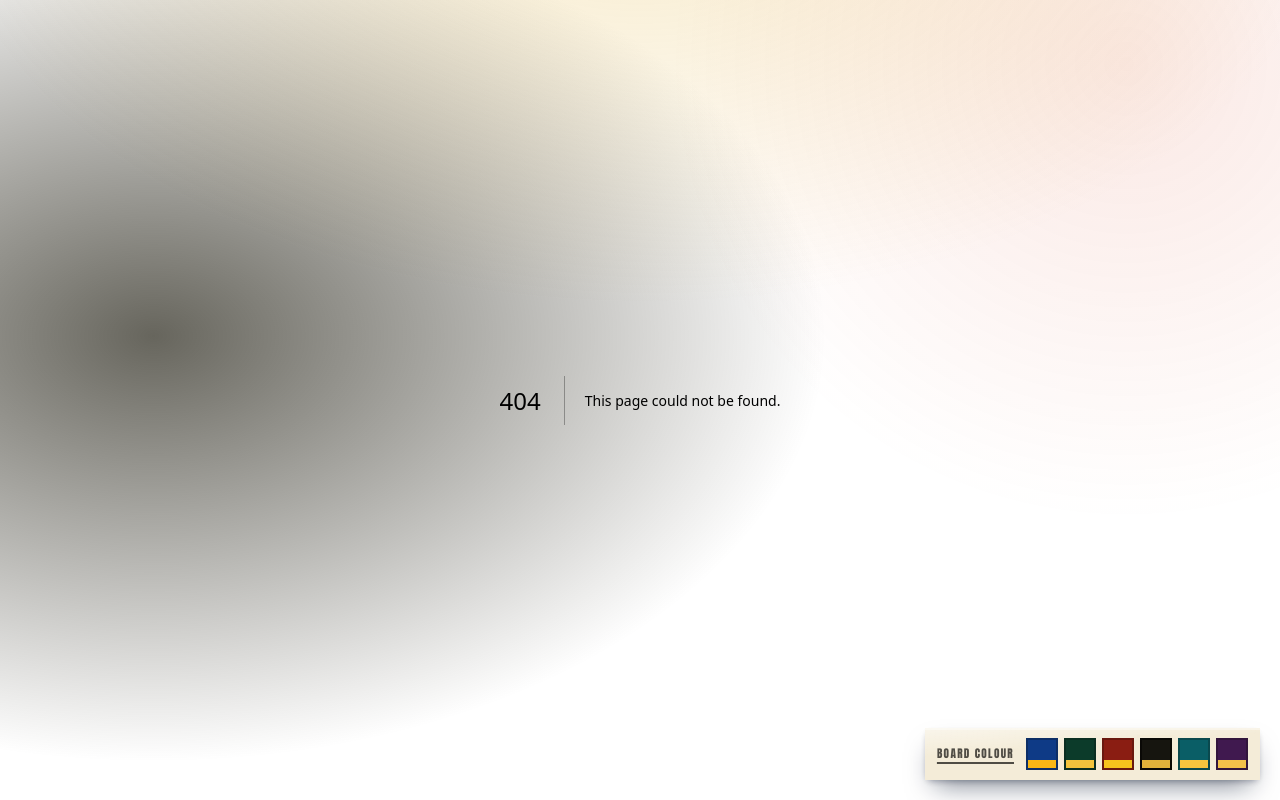
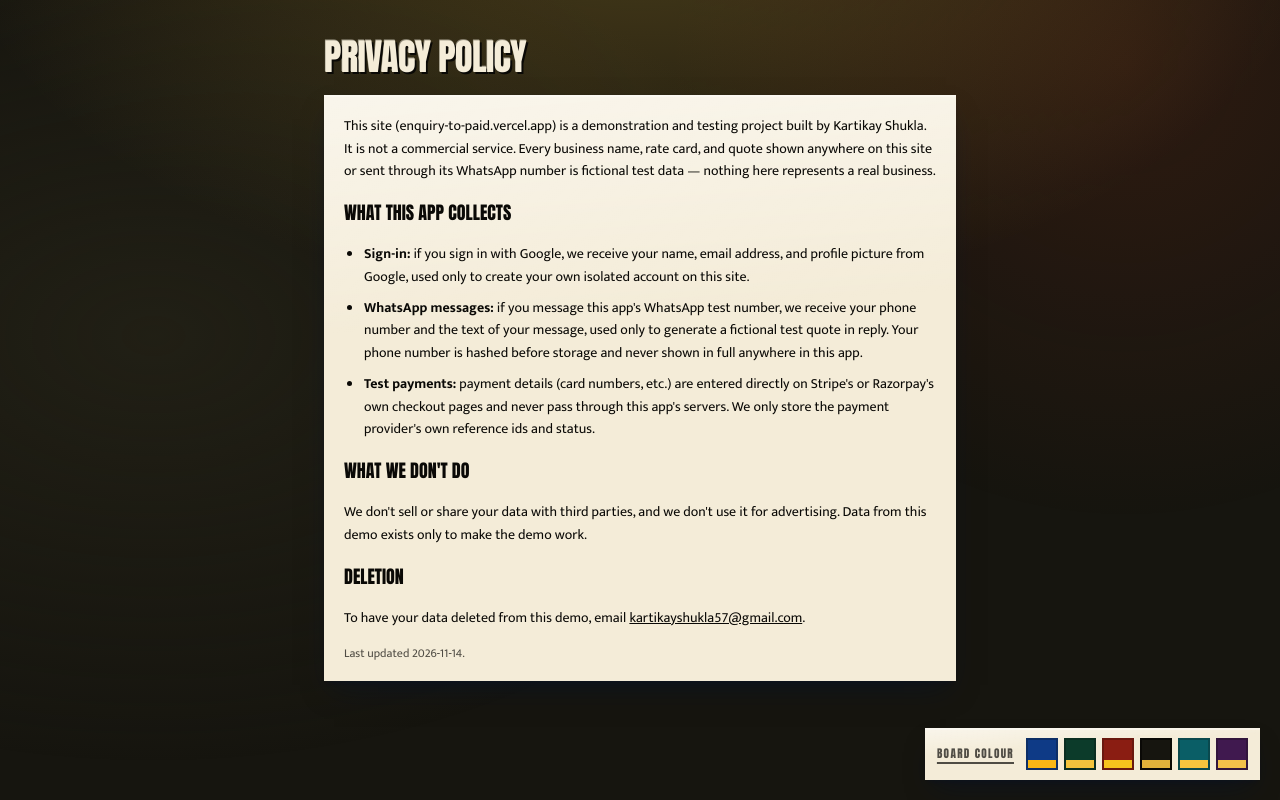
Before and after one commit to kartikayshukla17/enquiry-to-paid, a Next.js app: page /privacy in a window 1280 px wide. Before the commit this address had no page. Built offline with nearby package versions, Linux system fonts and the light colour scheme; a web font is replaced by a local one.

Commit message:
feat(site): add a privacy policy page, needed to publish the Meta WhatsApp app

```diff
--- /dev/null
+++ b/src/app/privacy/page.tsx
@@ -0,0 +1,31 @@
+export default function PrivacyPage() {
+  return (
+    <main className="mx-auto flex min-h-screen max-w-2xl flex-col gap-5 px-5 py-10">
+      <h1 className="painted font-display text-[clamp(1.7rem,4.4vw,2.3rem)] leading-[0.95] uppercase tracking-[-0.02em]">Privacy policy</h1>
+      <section className="panel flex flex-col gap-4 p-5 text-ink text-sm leading-relaxed">
+        <p>
+          This site (<span className="nums">enquiry-to-paid.vercel.app</span>) is a demonstration and testing project built by
+          Kartikay Shukla. It is not a commercial service. Every business name, rate card, and quote shown anywhere on this site
+          or sent through its WhatsApp number is fictional test data — nothing here represents a real business.
+        </p>
+
+        <h2 className="font-display text-lg uppercase">What this app collects</h2>
+        <ul className="list-disc space-y-2 pl-5">
+          <li><strong>Sign-in:</strong> if you sign in with Google, we receive your name, email address, and profile picture from Google, used only to create your own isolated account on this site.</li>
+          <li><strong>WhatsApp messages:</strong> if you message this app&apos;s WhatsApp test number, we receive your phone number and the text of your message, used only to generate a fictional test quote in reply. Your phone number is hashed before storage and never shown in full anywhere in this app.</li>
+          <li><strong>Test payments:</strong> payment details (card numbers, etc.) are entered directly on Stripe&apos;s or Razorpay&apos;s own checkout pages and never pass through this app&apos;s servers. We only store the payment provider&apos;s own reference ids and status.</li>
+        </ul>
+
+        <h2 className="font-display text-lg uppercase">What we don&apos;t do</h2>
+        <p>We don&apos;t sell or share your data with third parties, and we don&apos;t use it for advertising. Data from this demo exists only to make the demo work.</p>
+
+        <h2 className="font-display text-lg uppercase">Deletion</h2>
+        <p>
+          To have your data deleted from this demo, email <a className="underline" href="mailto:kartikayshukla57@gmail.com">kartikayshukla57@gmail.com</a>.
+        </p>
+
+        <p className="text-xs text-ink/70">Last updated 2026-11-14.</p>
+      </section>
+    </main>
+  );
+}
```
